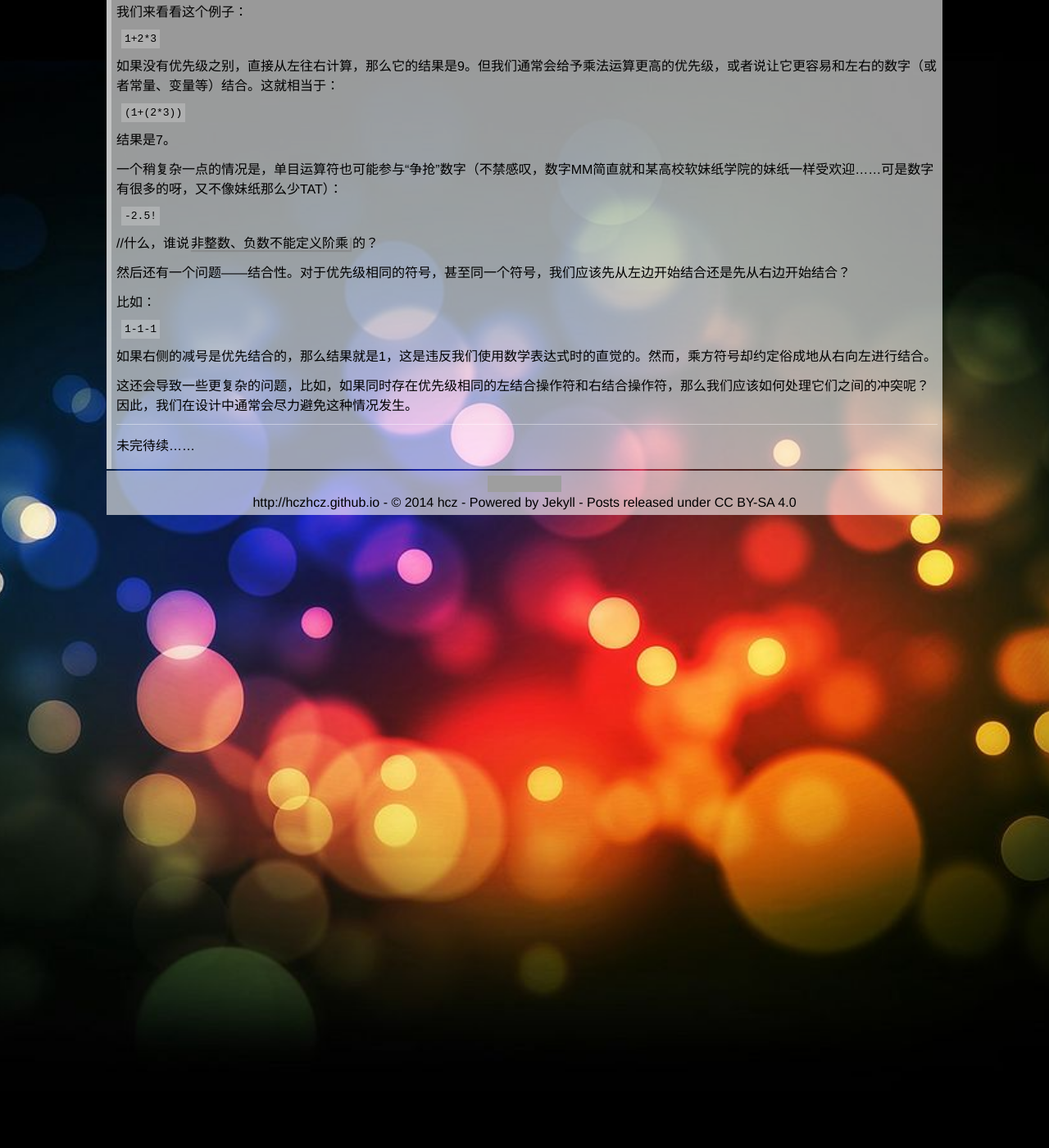
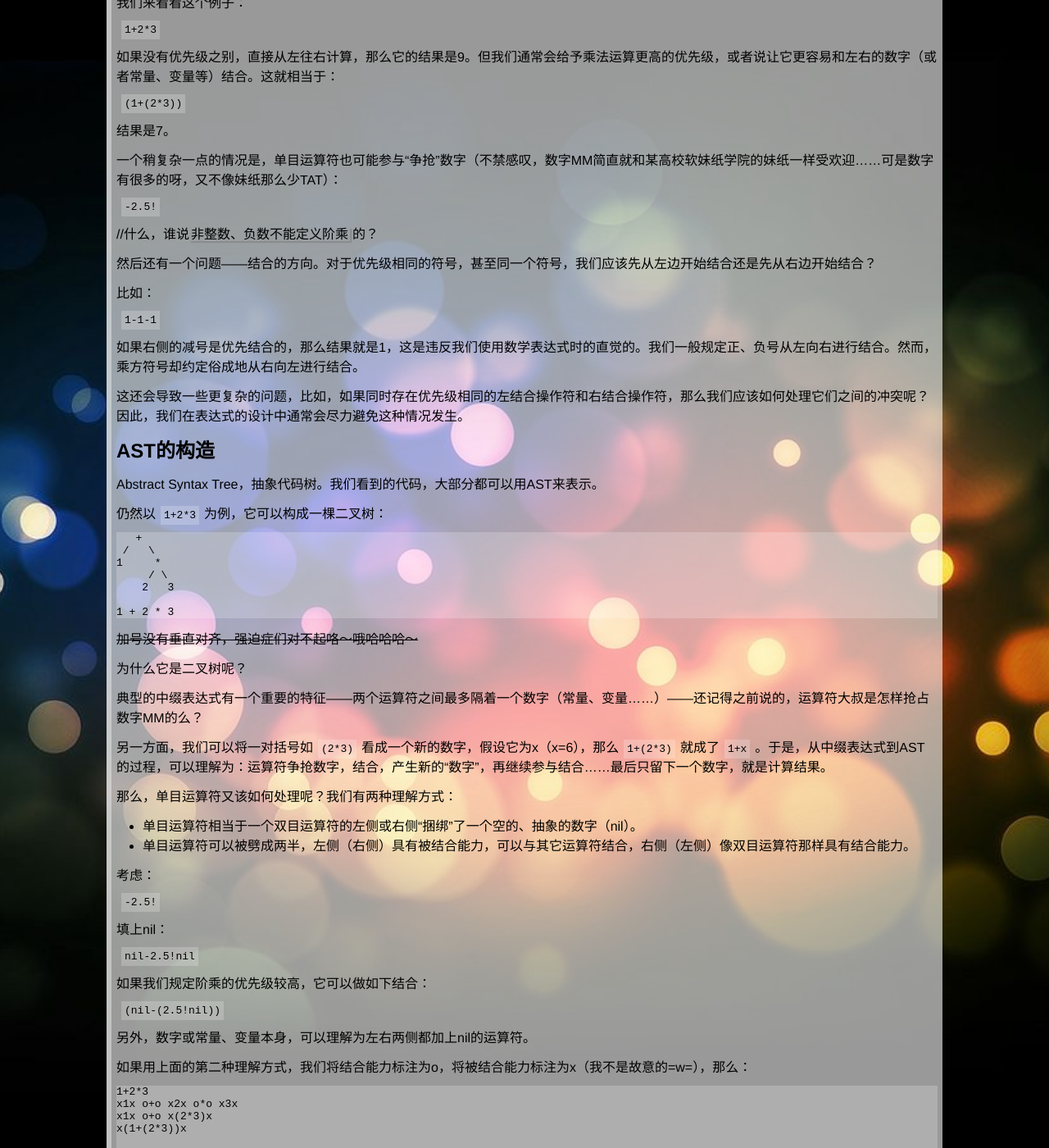
Before and after one commit to hczhcz/hczhcz.github.io, a Jekyll site: the page built from _posts/2014-02-27-shunting-yard-algorithm.md, in a window 1280 px wide and 1400 px high, scrolled down 437 px. Shown: the whole window at 82% size. Built offline with Jekyll 4.4.1, drawn with Linux system fonts in a browser that asks for light colours; some of the changed text lies outside the part shown; grey boxes are pictures that could not be loaded.

Commit message:
edit post

```diff
--- a/_posts/2014-02-27-shunting-yard-algorithm.md
+++ b/_posts/2014-02-27-shunting-yard-algorithm.md
@@ -1,6 +1,6 @@
 ---
 layout: post
-title: 调度场算法（Shunting-yard Algorithm）
+title: 调度场算法（Shunting-yard Algorithm）（上篇）
 abstract: 调度场算法是一种用于解析中缀表达式的算法——处理`1+2*3`这种形式的输入，它可以用于输出后缀表达式或生成代码树（抽象代码树，AST）。
 tags: Algorithm Parser
 ---
@@ -8,12 +8,12 @@ tags: Algorithm Parser
 调度场算法是一种用于解析中缀表达式的算法——处理`1+2*3`这种形式的输入，并得到其中各个运算符的关系。它可以用于输出后缀表达式或生成代码树（抽象代码树，AST）。它的一个变种出现在项目[OPParser](https://github.com/hczhcz/opparser)中，下面我们将它一层一层拨开，看看它是如何工作的。
 
 中缀表达式
-===
+---
 
 首先来说说中缀表达式。中缀表达式是我们<del>喜闻乐见</del>习以为常的以传统方式书写的表达式，它包含这样几类主要元素：
 
-1. 数字、常量或变量（x，y，z……），这类元素是可以独立产生意义的，举个例子：233333（误）。
-2. 运算符，包括双目符号（加、减、乘、除、等于……）、单目符号（正、负、阶乘……）。
+1. 数字、常量或变量（x，y，z……），这类元素是可以独立产生意义的，举个例子：233333（误）；
+2. 运算符，包括双目符号（加、减、乘、除、等于……）、单目符号（正、负、阶乘……）；
 3. 括号，用于改变运算的优先级。
 
 上面提到了优先级，优先级对于中缀表达式而言是一个很特别的概念。说它“特别”，其一是前缀、后缀表达式中不必规定运算符的优先级，唯独中缀表达式需要它，其二……为了这个优先级，我们需要做一些特别折腾的事，比如使用括号，也比如这篇文章所说的调度场算法。
@@ -34,16 +34,70 @@ tags: Algorithm Parser
 
 //什么，谁说[非整数、负数不能定义阶乘](http://en.wikipedia.org/wiki/Gamma_function)的？
 
-然后还有一个问题——结合性。对于优先级相同的符号，甚至同一个符号，我们应该先从左边开始结合还是先从右边开始结合？
+然后还有一个问题——结合的方向。对于优先级相同的符号，甚至同一个符号，我们应该先从左边开始结合还是先从右边开始结合？
 
 比如：
 
 `1-1-1`
 
-如果右侧的减号是优先结合的，那么结果就是1，这是违反我们使用数学表达式时的直觉的。然而，乘方符号却约定俗成地从右向左进行结合。
+如果右侧的减号是优先结合的，那么结果就是1，这是违反我们使用数学表达式时的直觉的。我们一般规定正、负号从左向右进行结合。然而，乘方符号却约定俗成地从右向左进行结合。
 
-这还会导致一些更复杂的问题，比如，如果同时存在优先级相同的左结合操作符和右结合操作符，那么我们应该如何处理它们之间的冲突呢？因此，我们在设计中通常会尽力避免这种情况发生。
+这还会导致一些更复杂的问题，比如，如果同时存在优先级相同的左结合操作符和右结合操作符，那么我们应该如何处理它们之间的冲突呢？因此，我们在表达式的设计中通常会尽力避免这种情况发生。
 
+AST的构造
 ---
 
-未完待续……
+Abstract Syntax Tree，抽象代码树。我们看到的代码，大部分都可以用AST来表示。
+
+仍然以`1+2*3`为例，它可以构成一棵二叉树：
+
+       +
+     /   \
+    1     *
+         / \
+        2   3
+
+    1 + 2 * 3
+
+<del>加号没有垂直对齐，强迫症们对不起咯～哦哈哈哈～</del>
+
+为什么它是二叉树呢？
+
+典型的中缀表达式有一个重要的特征——两个运算符之间最多隔着一个数字（常量、变量……）——还记得之前说的，运算符大叔是怎样抢占数字MM的么？
+
+另一方面，我们可以将一对括号如`(2*3)`看成一个新的数字，假设它为x（x=6），那么`1+(2*3)`就成了`1+x`。于是，从中缀表达式到AST的过程，可以理解为：运算符争抢数字，结合，产生新的“数字”，再继续参与结合……最后只留下一个数字，就是计算结果。
+
+那么，单目运算符又该如何处理呢？我们有两种理解方式：
+
+* 单目运算符相当于一个双目运算符的左侧或右侧“捆绑”了一个空的、抽象的数字（nil）。
+* 单目运算符可以被劈成两半，左侧（右侧）具有被结合能力，可以与其它运算符结合，右侧（左侧）像双目运算符那样具有结合能力。
+
+考虑：
+
+`-2.5!`
+
+填上nil：
+
+`nil-2.5!nil`
+
+如果我们规定阶乘的优先级较高，它可以做如下结合：
+
+`(nil-(2.5!nil))`
+
+另外，数字或常量、变量本身，可以理解为左右两侧都加上nil的运算符。
+
+如果用上面的第二种理解方式，我们将结合能力标注为o，将被结合能力标注为x（我不是故意的=w=），那么：
+
+    1+2*3
+    x1x o+o x2x o*o x3x
+    x1x o+o x(2*3)x
+    x(1+(2*3))x
+
+    -2.5!
+    x-o x2.5x o!x
+    x-o x(2.5!)x
+    x(-(2.5!))x
+
+到这里，中缀表达式转换为AST的问题已经解决了大半，还差一点：我们如何来执行这个<del>ooxx</del>结合过程。
+
+而对优先级、结合顺序的处理，便是调度场算法的主要任务。
```
